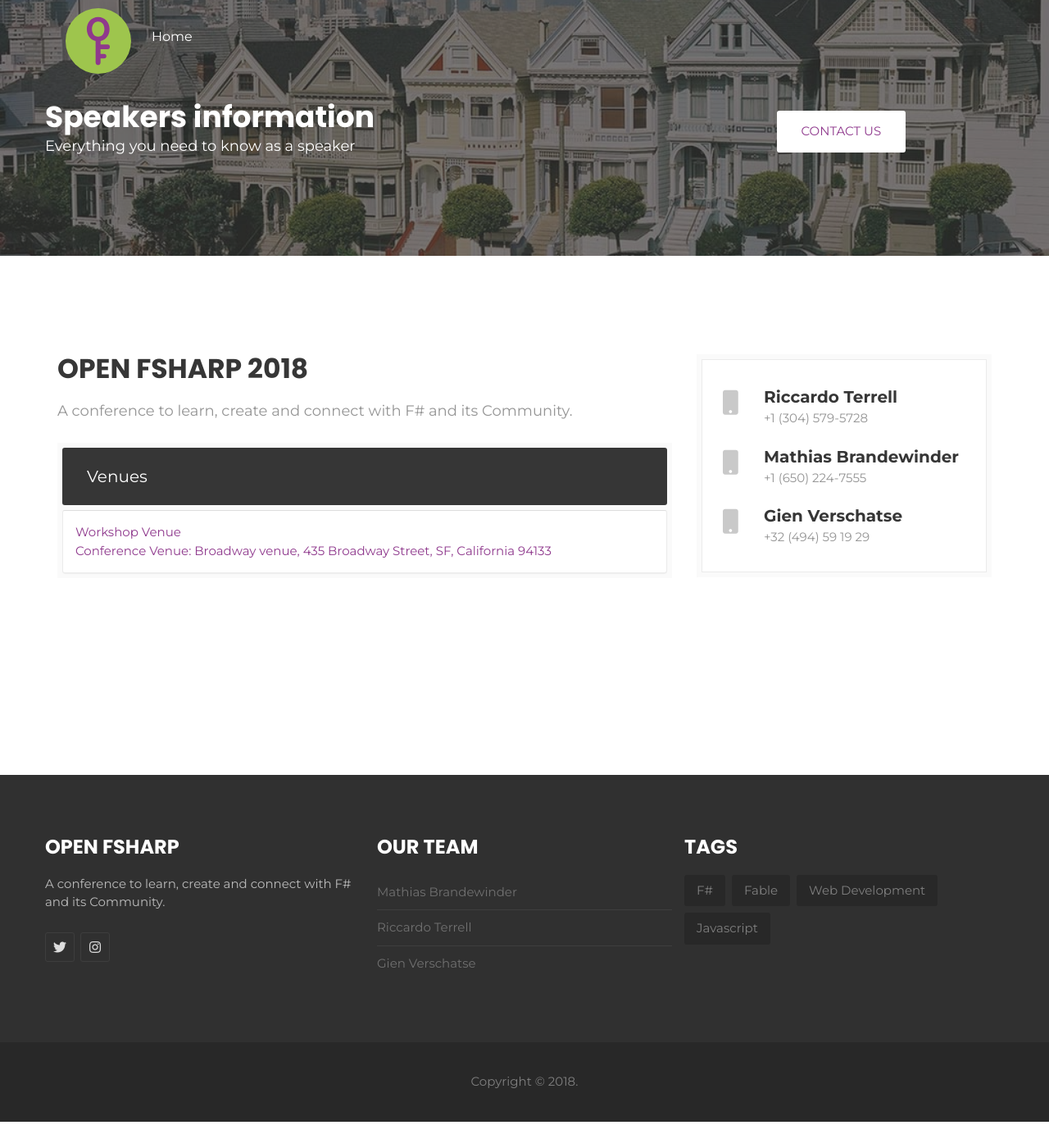
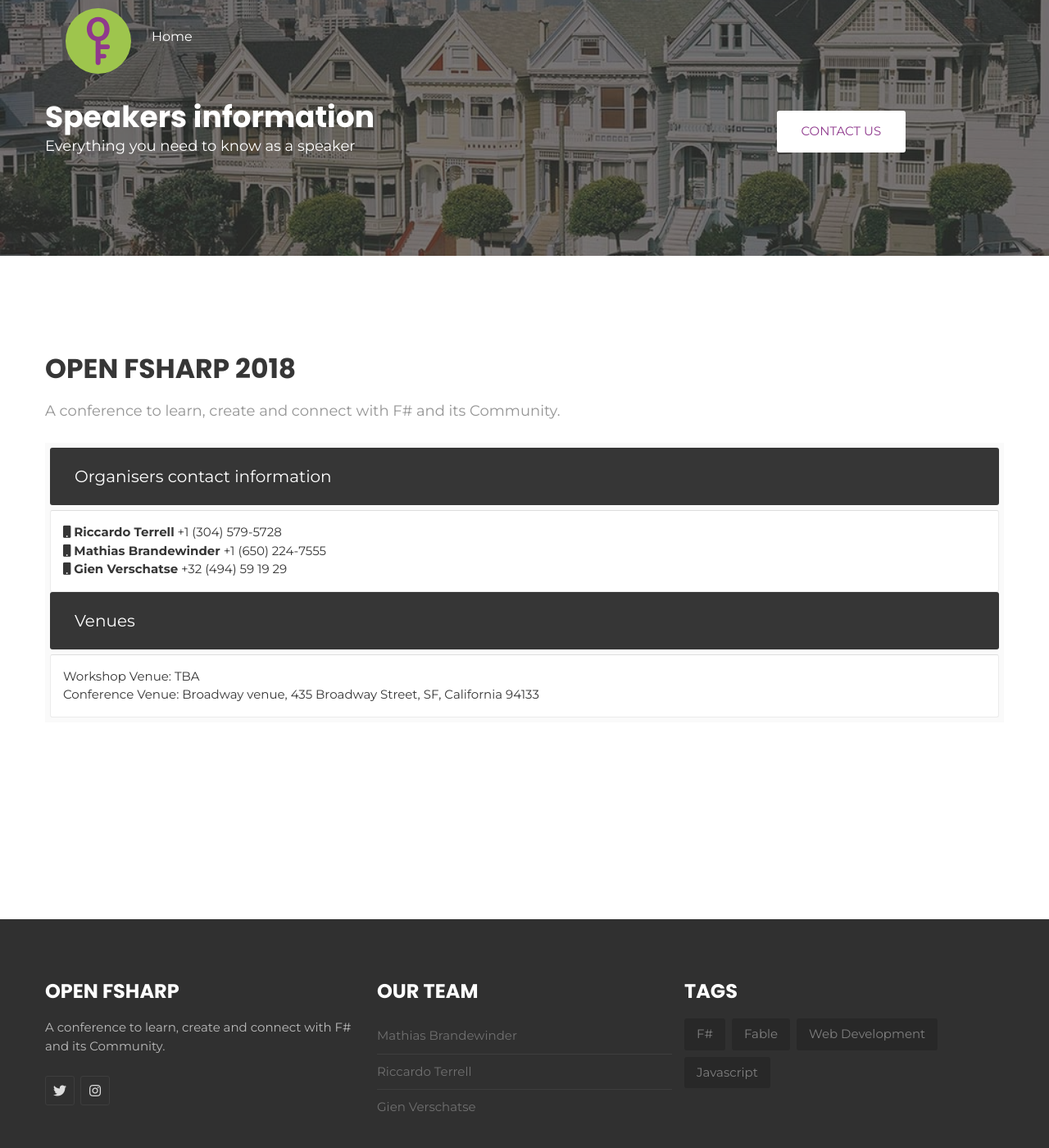
Before and after one commit to open-fsharp/open-fsharp.github.io, a Jekyll site: the page built from speakers.html, in a window 1280 px wide and 1400 px high. Shown: the whole window at 82% size. Built offline with Jekyll 4.4.1, drawn with Linux system fonts in a browser that asks for light colours; nearby versions of some CDN libraries; comment, search, counter and statistics services are not loaded.

Commit message:
add phone numbers organisers

```diff
--- a/public/css/style.css
+++ b/public/css/style.css
@@ -2108,6 +2108,7 @@
 	margin-top: 6px;
 	border: 1px solid #ebebeb;
 	border-radius: 3px;
+	color: #363636;
 }
 .faq-page .panel-default {
 	border: none;
@@ -2130,12 +2131,6 @@
 	border: 1px solid #ebebeb;
 	color: #363636;
 }
-.faq-page .second-faq-wrapper .panel-heading .panel-title a {
-	background-color: #ff6f50;
-}
-.faq-page .second-faq-wrapper .panel-heading .panel-title a.collapsed {
-	background-color: #fff;
-}
 .faq-wrapper {
 	margin-bottom:120px;
 }
--- a/speakers.html
+++ b/speakers.html
@@ -28,7 +28,6 @@
 <section id="about" class="national-conference faq-page">
 	<div class="container">
 		<div class="row">
-			<div class="col-md-8">
 			<div class="conference-main faq-wrapper first-faq-wrapper">
 				<div class="section-head">
 					<h2 class="header-title">Open FSharp 2018</h2>
@@ -39,23 +38,12 @@
 						<div class="panel-heading" role="tab" id="headingOne">
 							<div class="panel-title">
 								<a role="button" data-toggle="collapse" data-parent="#accordion" href="#collapseOne" aria-expanded="true" aria-controls="collapseOne">
-					                <span>Venues</span>
+									<span>Organisers contact information</span>
 								</a>
 							</div>
 						</div>
 						<div id="collapseOne" class="panel-collapse collapse in" role="tabpanel" aria-labelledby="headingOne">
 							<div class="panel-body">
-					                  <p>Workshop Venue</p>
-					                  <p>Conference Venue: Broadway venue, 435 Broadway Street, SF, California 94133</p>
-					              </div>
-					        </div>
-						</div>
-					</div>
-				</div><!-- /.conference-main -->
-			</div><!-- /.col-md-8 -->
-			<div class="col-md-4">
-				<div class="conference-info-outer">
-					<div class="conference-info">
 								<ul>
 									<li>
 										<span class="c-info-icon"><i class="fa fa-mobile"></i></span>
@@ -79,9 +67,25 @@
 										</span>
 									</li>
 								</ul>
-					</div><!-- /.conference-info -->
-				</div><!-- /.conference-info-outer -->
-			</div><!-- /.col-md-4 -->
+							</div>
+						</div>
+					</div>
+					<div class="panel-heading" role="tab" id="headingOne">
+						<div class="panel-title">
+							<a role="button" data-toggle="collapse" data-parent="#accordion" href="#collapseOne" aria-expanded="true" aria-controls="collapseOne">
+							<span>Venues</span>
+						</a>
+						</div>
+					</div>
+					<div id="collapseOne" class="panel-collapse collapse in" role="tabpanel" aria-labelledby="headingOne">
+						<div class="panel-body">
+								<p>Workshop Venue: TBA</p>
+								<p>Conference Venue: Broadway venue, 435 Broadway Street, SF, California 94133</p>
+							</div>
+					</div>
+				</div>
+				</div>
+			</div><!-- /.conference-main -->
 		</div><!-- /.row -->
 	</div><!-- /.container -->
 </section>
```
Lines whose indentation alone changed are shown as unchanged.
